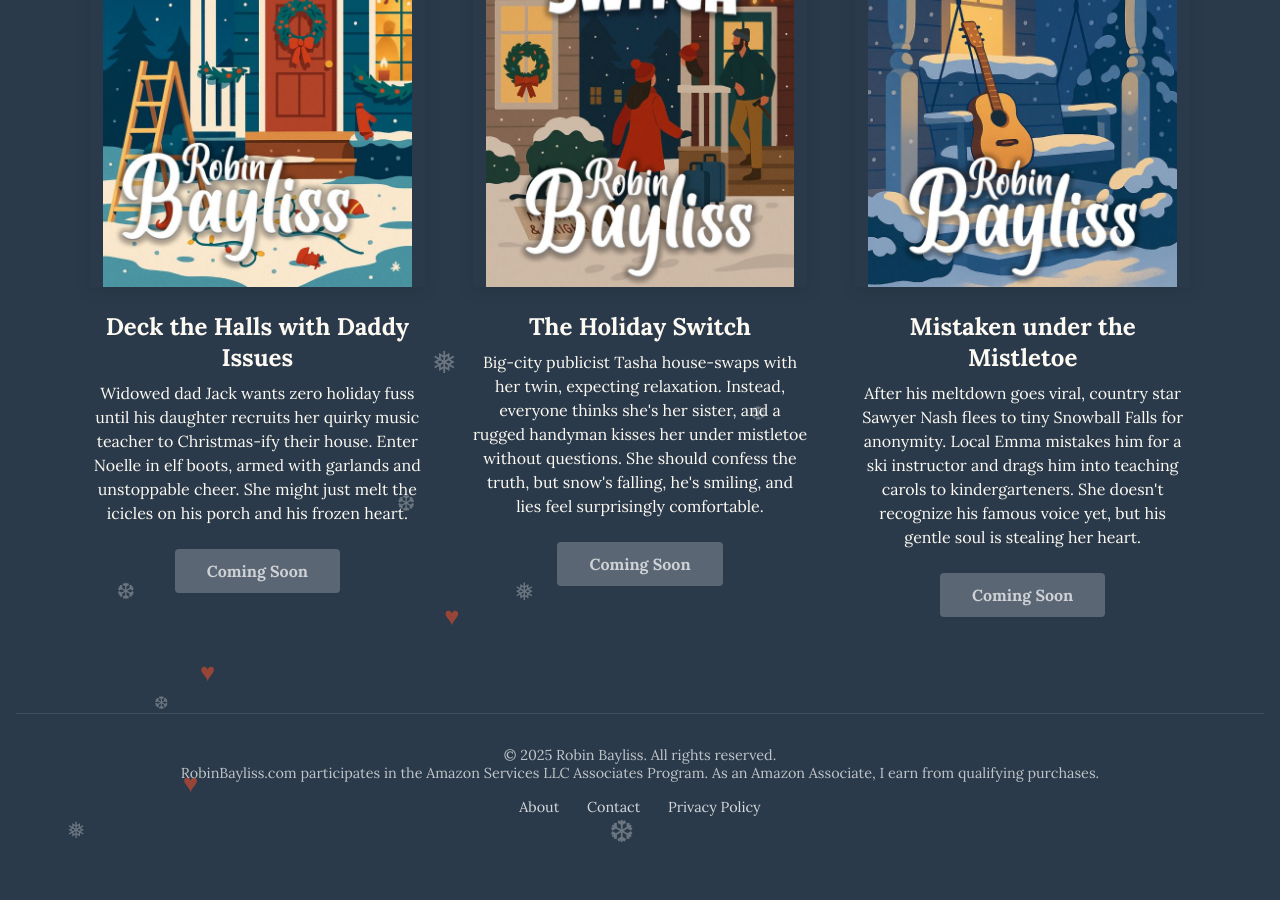
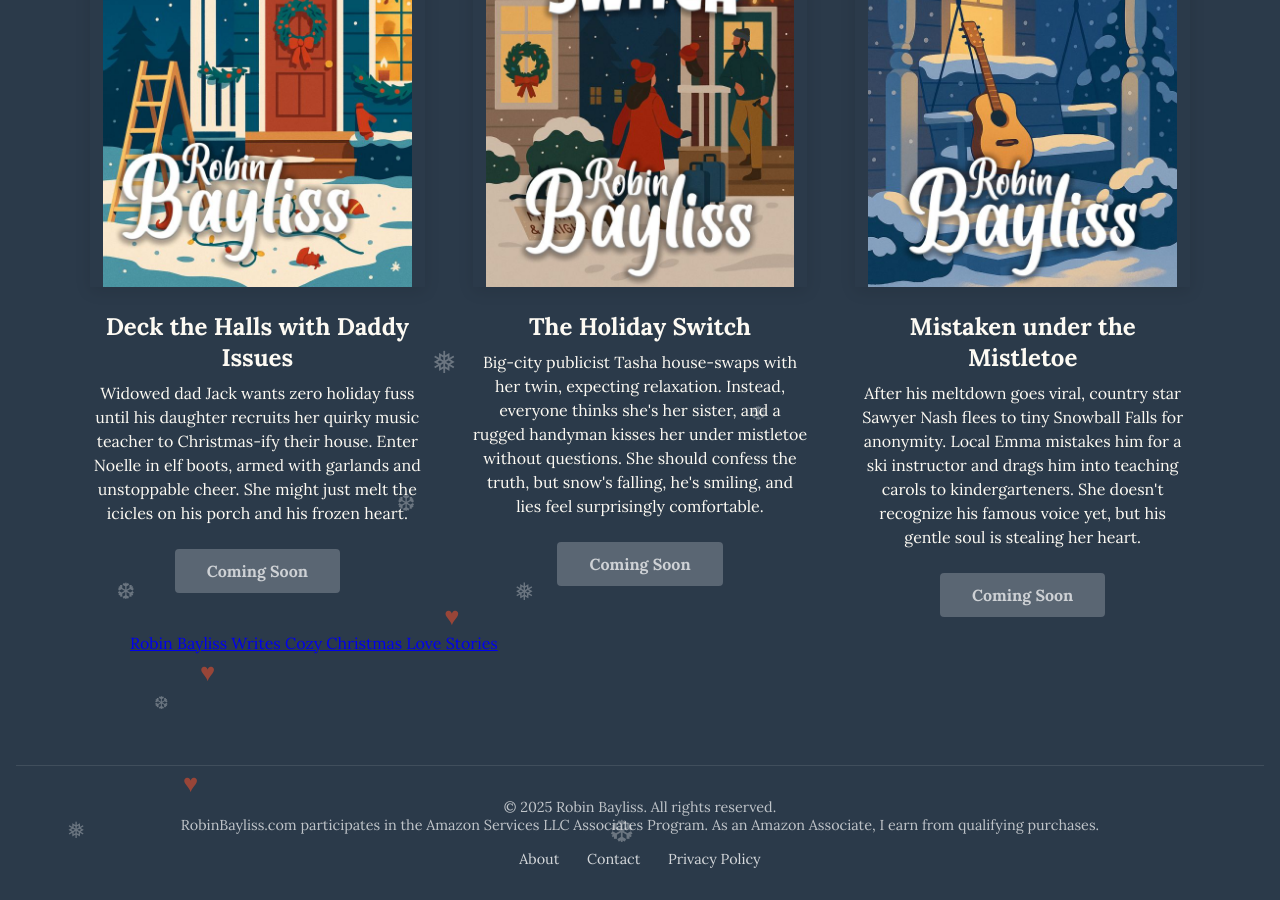
Before and after one commit to NeedsCoffee/snowfall, a Jekyll site: the page built from index.md, in a window 1280 px wide and 900 px high, scrolled down 2259 px. Built offline with Jekyll 4.4.1, drawn with Linux system fonts in a browser that asks for light colours; before the commit the page ends 3107 px from its top, so only the background shows below that.

Commit message:
Update index.md

```diff
--- a/index.md
+++ b/index.md
@@ -26,3 +26,14 @@
     </div>
   {% endfor %}
 </div>
+<div class="fb-page"
+  data-href="https://www.facebook.com/RobinBaylissBooks/"
+  data-tabs="Posts" data-width="" data-height=""
+  data-small-header="true" data-adapt-container-width="true"
+  data-hide-cover="true" data-show-facepile="false">
+  <blockquote cite="https://www.facebook.com/RobinBaylissBooks/" class="fb-xfbml-parse-ignore">
+    <a href="https://www.facebook.com/RobinBaylissBooks/">
+      Robin Bayliss Writes Cozy Christmas Love Stories
+    </a>
+  </blockquote>
+</div>
```
